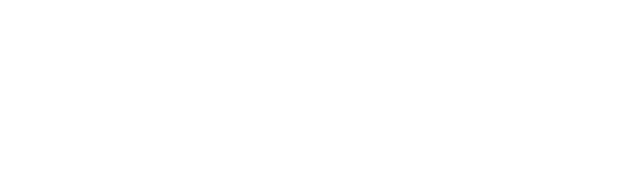
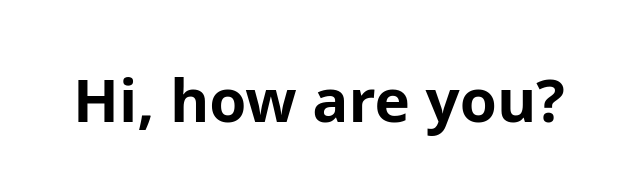
Before and after one commit to satofh/word_sh_ios, a plain HTML site: page index.html in a window 1280 px wide. Shown: the top 174 px of the page, without its empty margins (339-979 px from the left). Drawn offline with Linux system fonts and the light colour scheme.

Commit message:
Update index.html

```diff
--- a/index.html
+++ b/index.html
@@ -7,5 +7,6 @@
 <title> Site </title>
 </head>
 <body>
+<h1>Hi, how are you?</h1>
 </body>
 </html>
```
